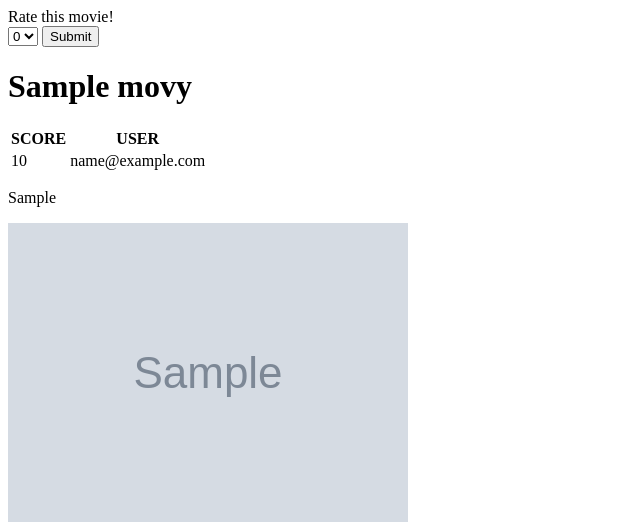
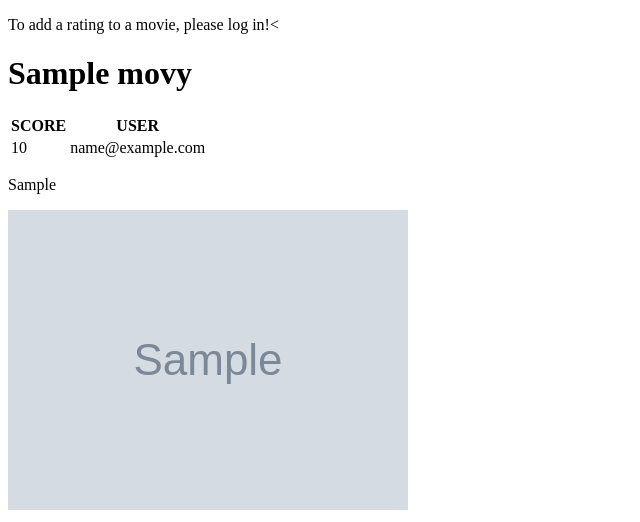
Before and after one commit to charlotte-bourg/ratings-v2, a Flask app: page /movies/1 in a window 1280 px wide. Shown: the top 522 px of the page, without its empty margins (0-640 px from the left). Run offline with Flask 2, Linux system fonts and the light colour scheme; tables that the repository leaves empty hold one stand-in row (values such as "Sample post"); grey boxes marked "Sample" are stand-in pictures.

Commit message:
finished section 4

```diff
--- a/server.py
+++ b/server.py
@@ -26,8 +26,10 @@ def show_all_movies():
 def show_movie(movie_id):
 
     movie = crud.get_movie_by_id(movie_id)
-
-    return render_template("movie_details.html", movie=movie)
+    logged_in = False
+    if "user_id" in session:
+        logged_in = True
+    return render_template("movie_details.html", movie=movie, logged_in=logged_in)
 
 @app.route('/users')
 def show_all_users():
@@ -73,16 +75,20 @@ def show_user(user_id):
 
     return render_template('user_details.html', user = user)
 
-@app.route('/movies/<movie_id>/rate-movie')
+@app.route('/movies/<movie_id>', methods = ["POST"])
 def submit_rating(movie_id):
 
-    user_rating = request.args.get("movie-rating")
+    user_rating = request.form.get("movie-rating")
     current_user = crud.get_user_by_id(session["user_id"])
     movie = crud.get_movie_by_id(movie_id)
     rating = crud.create_rating(current_user, movie, user_rating)
     db.session.add(rating)
     db.session.commit()
-    return render_template('movie_details.html', movie = movie)
+    logged_in = False
+    flash(f"Added a rating of {user_rating}")
+    if "user_id" in session:
+        logged_in = True
+    return render_template('movie_details.html', movie = movie, logged_in=logged_in)
 
 
 
--- a/templates/movie_details.html
+++ b/templates/movie_details.html
@@ -1,10 +1,11 @@
 {% extends 'base.html' %}
 
 {% block title %}{{ movie.title }} - Details{% endblock %}
-<!-- /users/{{ user.user_id }} -->
+
 {% block body %}
+{% if logged_in %}
 <label for="movie-rating">Rate this movie!</label>
-<form action="/movies/{{ movie.movie_id }}/rate-movie">
+<form method="POST" action="/movies/{{ movie.movie_id }}">
 <select name="movie-rating" id="ratings">
   <option value="0">0</option>
   <option value="1">1</option>
@@ -15,6 +16,10 @@
 </select>
 <input type="submit">
 </form>
+{% endif %}
+{% if not logged_in %}
+  <p>To add a rating to a movie, please log in!<</p>
+{% endif %}
 <h1>{{ movie.title }}</h1>
 <table>
   <th>SCORE</th>
```
